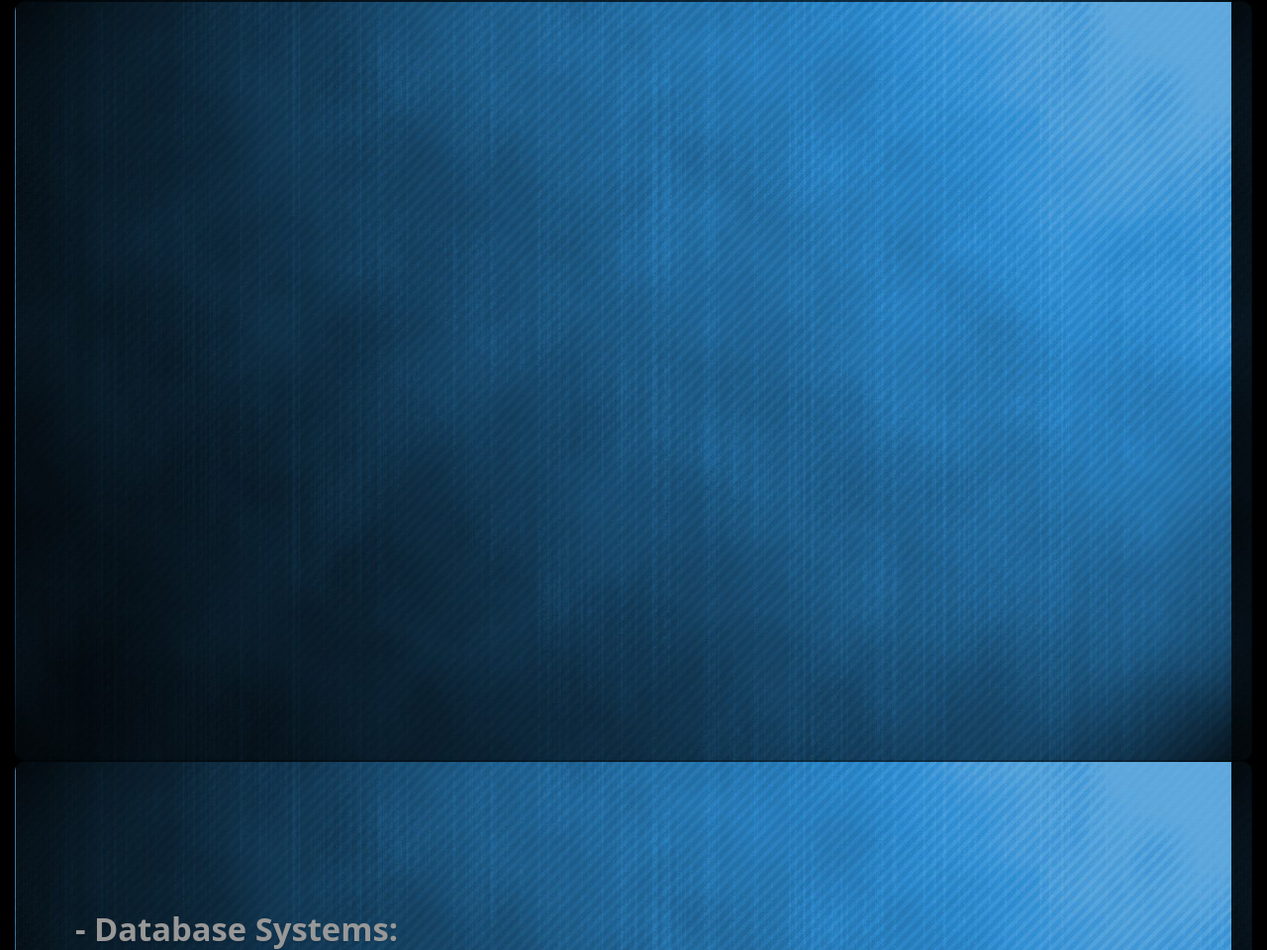
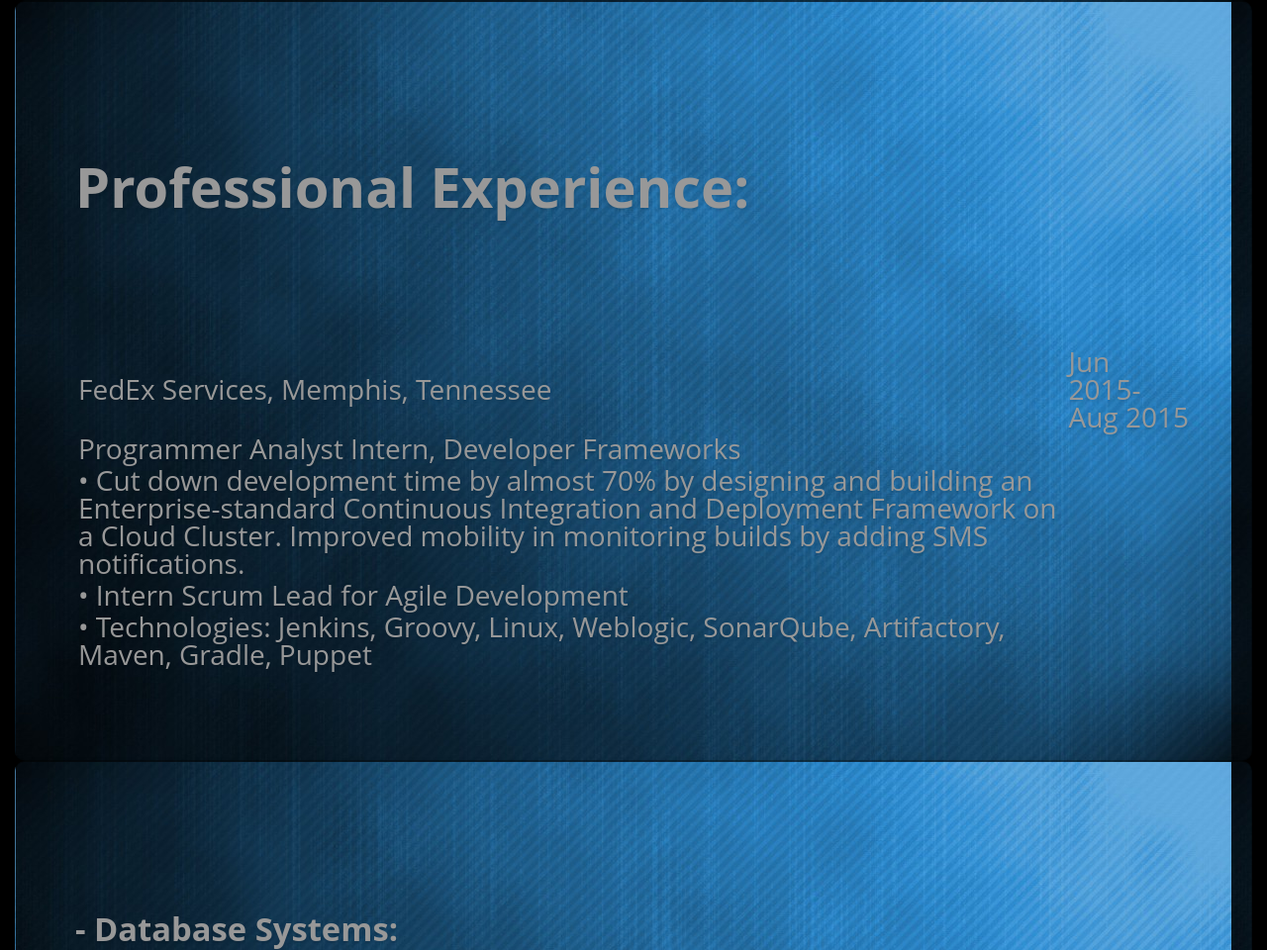
Before and after one commit to priyaman/priyaman.github.io, a plain HTML site: page index.html in a window 1280 px wide. Shown: the part 1543-2503 px from the top of the page at 99% size. Drawn offline with Linux system fonts and the light colour scheme; a script that the page names is missing.

Commit message:
Update for FedEx

```diff
--- a/index.html
+++ b/index.html
@@ -81,7 +81,28 @@
 	</h6>
 	</div>
 	<div class="step slide" data-x="826" data-y="588" data-rotate="36" data-scale="1">
-
+	<h1>Professional Experience:</h1><br/>
+	<h5>
+	</h5>
+	<br/>
+	<table>
+	<tr>
+		<td>FedEx Services, Memphis, Tennessee</td><td> Jun 2015-Aug 2015</td>
+	</tr>
+	<tr>
+		<td>Programmer Analyst Intern, Developer Frameworks</td>
+	</tr>
+	<tr>
+		<td>•	Cut down development time by almost 70% by designing and building an Enterprise-standard Continuous Integration and Deployment Framework on a Cloud Cluster. Improved mobility in monitoring builds by adding SMS notifications.</td>
+	</tr>
+	<tr>
+		<td>•	Intern Scrum Lead for Agile Development</td>
+	</tr>
+	<tr>
+		<td>•	Technologies: Jenkins, Groovy, Linux, Weblogic, SonarQube, Artifactory, Maven, Gradle, Puppet</td>
+	</tr>
+	</table>
+	</h6>
 	</div>
 <div class="step slide" data-x="0" data-y="1189" data-rotate="72" data-scale="1">
 	<h3><b> - Database Systems:</b></h3>
```
